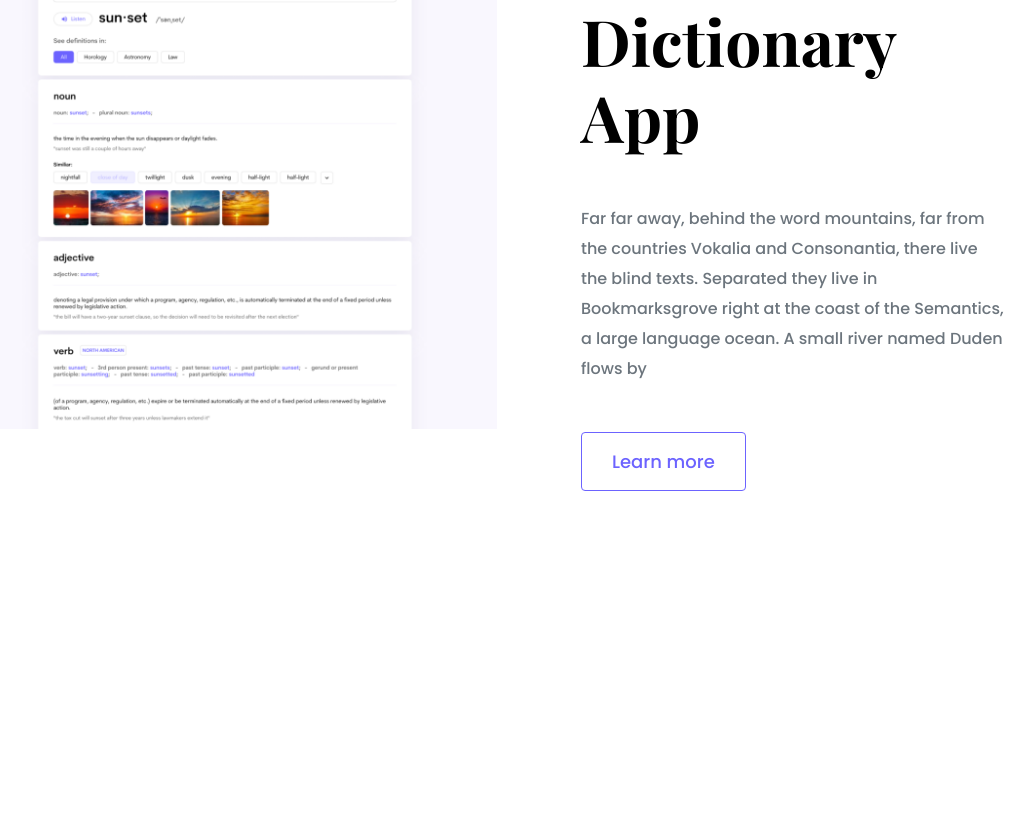
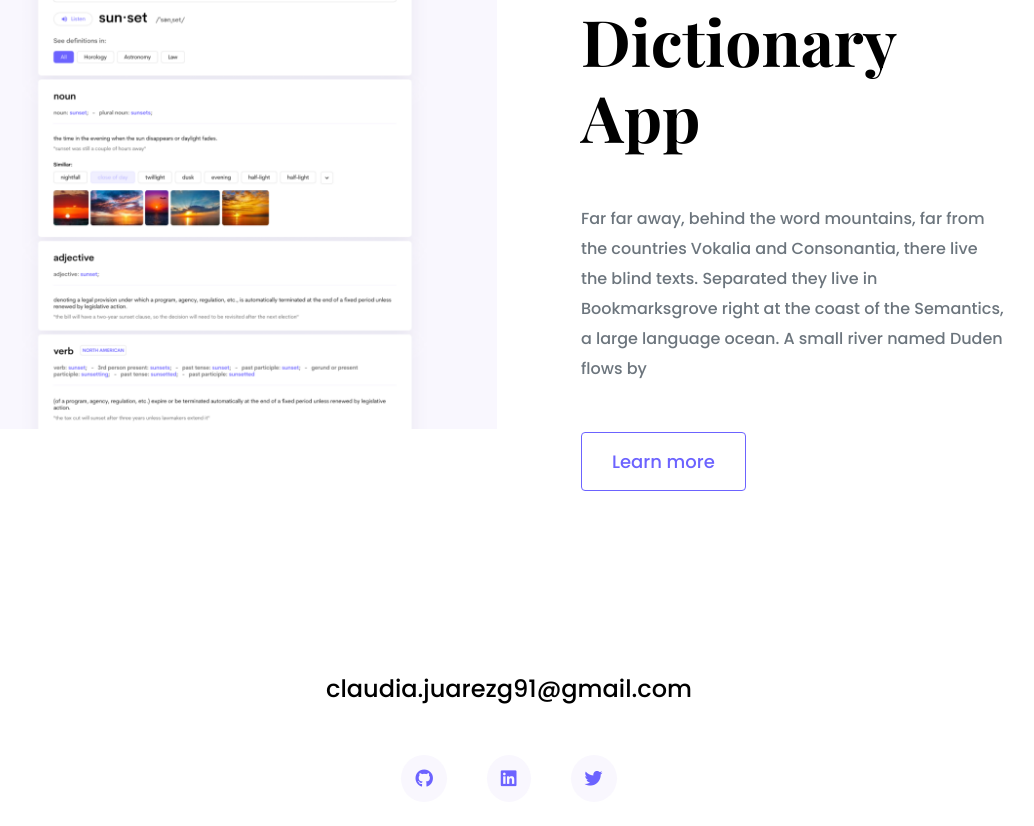
Before and after one commit to Claudiajg91/hwweek3_lesson7, a website: page index.html in a window 1280 px wide. Shown: the part 2370-3196 px from the top of the page, without its empty margins (131-1165 px from the left). Before the commit the page ends 2981 px from the top, so only its background shows below. Drawn offline with nearby package versions, Linux system fonts and the light colour scheme.

Commit message:
Footer updated

```diff
--- a/index.html
+++ b/index.html
@@ -115,6 +115,23 @@
           </div>
         </div>
       </div>
+      <footer>
+        <div class="d-flex justify-content-center mb-5">
+        <a href="mailto:claudia.juarezg91@gmail.com" class="email-link">claudia.juarezg91@gmail.com
+        </a>
+      </div>
+        <div class="social-links d-flex justify-content-center">
+     <a href="">
+        <i class="fab fa-github"></i>
+      </a>
+      <a href="">
+        <i class="fab fa-linkedin"></i>
+      </a>
+      <a href="">
+        <i class="fab fa-twitter"></i>
+      </a>
+      </div>
+      </footer>
     </div>
   </body>
 </html>
--- a/styles/portfolio.css
+++ b/styles/portfolio.css
@@ -136,6 +136,35 @@ nav a:hover,nav li.active a{
   color:var(--branding-color);
 }
 
+footer{
+  margin: 60px 0;
+}
+
+footer .email-link{
+text-decoration: none;
+color:black;
+font-size: 24px;
+}
+
+footer .email-link:hover{
+  color: var(--branding-color);
+}
+
+footer .social-links a{
+  margin: 0 20px;
+  color: var(--branding-color);
+  background: var(--secondary-color);
+  padding: 10px 14px;
+  border-radius: 50%;
+  font-size: 18px;
+  transition: all 100ms ease-in-out;
+}
+
+footer .social-links a:hover{
+  color: white;
+  background: var(--branding-color);
+}
+
 @media (max-width: 900px) {
   h1 {
     font-size: 44px;
```
